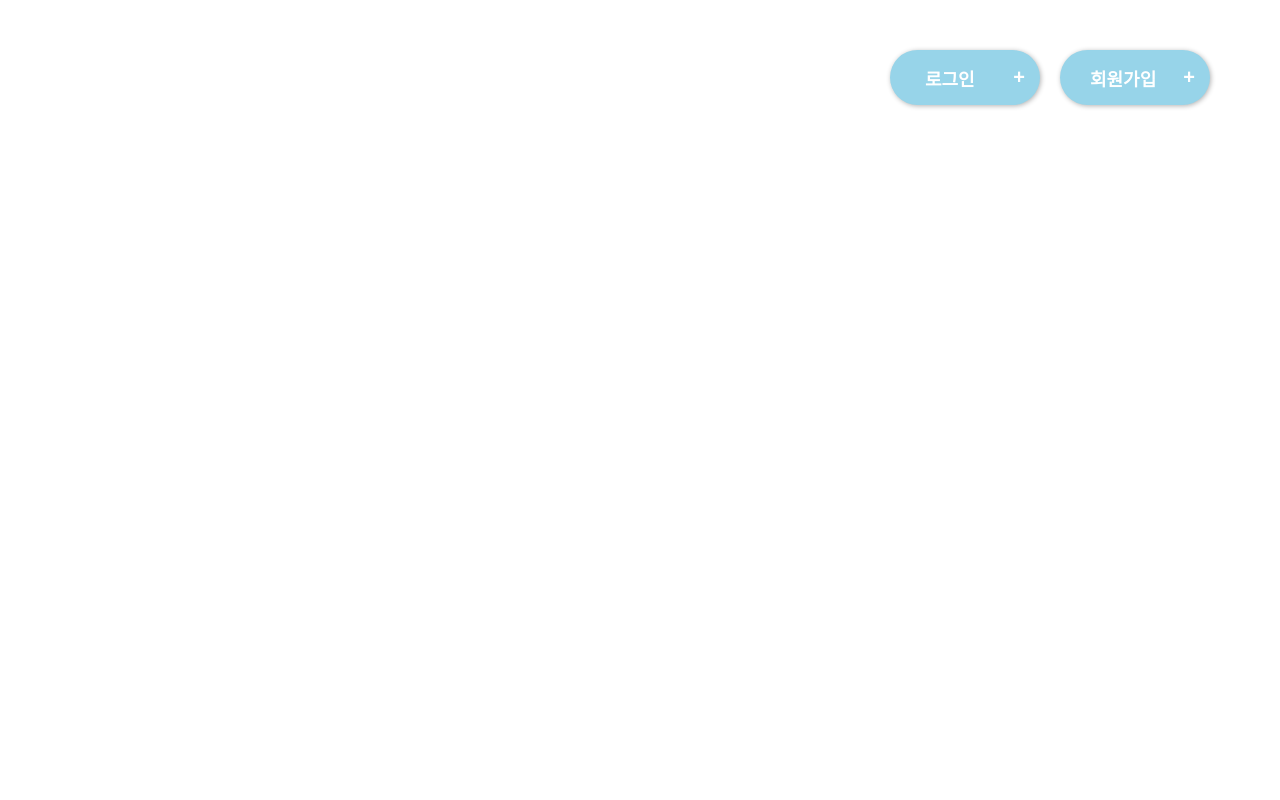
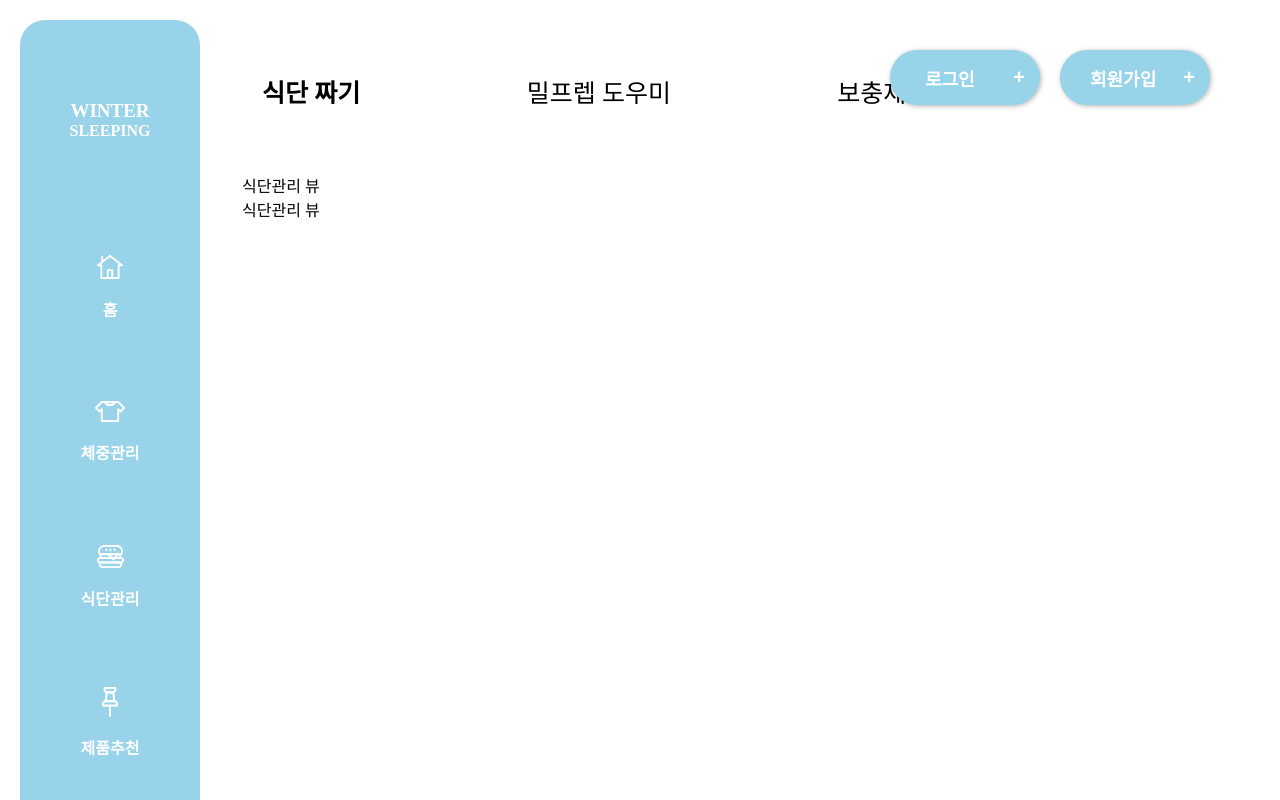
Before and after one commit to lsh4711/SSAFitLife_, a Vue app in the folder FinalProjectVue/vue-project/: page /diet-manage/diet-plan in a window 1280 px wide. Before the commit this address had no page. Shown: the top 800 px of the page. Built offline with nearby package versions, Linux system fonts and the light colour scheme.

Commit message:
라우터 경로 수정

```diff
--- a/FinalProjectVue/vue-project/src/components/main/MainHeaderView.vue
+++ b/FinalProjectVue/vue-project/src/components/main/MainHeaderView.vue
@@ -1,44 +1,54 @@
 <template>
   <div class="header">
-        <div class="weight-mange" v-if="category === 'weightMange'">
-            <RouterLink  class="link" :class="{ select : currentView==='weightMange'}" :to="{name: 'main' ,params: {category:'weightMange',currentView:'weightMange'}}">체중관리</RouterLink>
-            <RouterLink class="link" :class="{ select : currentView==='bodyRecord'}" :to="{name: 'main', params: {category:'weightMange',currentView:'bodyRecord'}}" >체조성 기록</RouterLink>
-            <RouterLink class="link" :class="{ select : currentView==='activityMange'}"  :to="{name: 'main', params: {category:'weightMange',currentView:'activityMange'}}" >활동 관리</RouterLink>
-        </div>
-        <div class="diet-mange" v-if="category === 'dietMange'">
-            <RouterLink class="link" :class="{ select : currentView==='dietPlan'}"  :to="{name: 'main', params: {category:'dietMange',currentView:'dietPlan'}}" >식단 짜기</RouterLink>
-            <RouterLink class="link" :class="{ select : currentView==='millprepAssist'}" :to="{name: 'main', params: {category:'dietMange',currentView:'millprepAssist'}}" >밀프렙 도우미</RouterLink>
-            <RouterLink class="link" :class="{ select : currentView==='supUse'}" :to="{name: 'main', params: {category:'dietMange',currentView:'supUse'}}" >보충제 활용</RouterLink>
-        </div>
-        <div class="product-recommend" v-if="category === 'productRecommend'">
-            <RouterLink class="link" :class="{ select : currentView==='sup'}" :to="{name: 'main' , params: {category:'productRecommend',currentView:'sup'}}" >보충제</RouterLink>
-            <RouterLink class="link" :class="{ select : currentView==='chickenBreast'}"  :to="{name: 'main' , params: {category:'productRecommend',currentView:'chickenBreast'}}" >닭가슴살</RouterLink>
-        </div>
-        <div class="post" v-if="category === 'post'">
-            <RouterLink class="link" :class="{ select : currentView==='post'}"  :to="{name: 'main' , params: {category:'post',currentView:'post'}}" >게시판</RouterLink>
+    <div class="menu">
+      <RouterLink
+          v-for="view in menus[currentMenu]"
+          class="link"
+          :class="{select: currentView === view.path}"
+          :to="view.path"
+      >{{ view.label }}
+      </RouterLink>
     </div>
   </div>
 </template>
 
 <script setup>
-import { ref, watch } from 'vue';
-import { useRoute } from 'vue-router';
+import {ref, watch} from 'vue';
+import {useRoute} from 'vue-router';
 
 const route = useRoute()
-  const category = ref(route.params.category)
-  const currentView = ref(route.params.currentView)
+const currentMenu = ref('');
+const currentView = ref('');
 
-  watch(()=>route.params.category,(newcategory)=>{
-    category.value = newcategory
-  })
-  watch(()=>route.params.currentView,(newcurrentView)=>{
-    currentView.value = newcurrentView
-  })
+watch(() => route.path, (path) => {
+  const [_, menu, view] = path.split('/');
+  currentMenu.value = menu;
+  currentView.value = view;
+}, {immediate: true});
 
+const menus = {
+  'weight-manage': [
+    {label: '체중관리', path: 'weight-manage'},
+    {label: '체조성 기록', path: 'body-record'},
+    {label: '활동관리', path: 'activity-manage'},
+  ],
+  'diet-manage': [
+    {label: '식단 짜기', path: 'diet-plan'},
+    {label: '밀프렙 도우미', path: 'millprep-assist'},
+    {label: '보충제 활용', path: 'sup-use'},
+  ],
+  'product-recommend': [
+    {label: '보충제 추천', path: 'sup'},
+    {label: '닭가슴살 추천', path: 'chicken-breast'},
+  ],
+  'board': [
+    {label: '게시판', path: 'posts'},
+  ],
+};
 </script>
 
 <style scoped>
-    .header{
+.header {
   margin: 30px;
   display: flex;
   justify-content: start;
@@ -46,18 +56,20 @@ import { useRoute } from 'vue-router';
   width: 100%;
   /* background-color: bisque; */
 }
-    .weight-mange,.diet-mange,.product-recommend,.post {
+
+.menu {
   display: flex;
   gap: 13vw;
 }
-    .link{
+
+.link {
   text-decoration: none;
   font-size: 25px;
   font-weight: 100;
   color: black;
 }
-    .select{
+
+.select {
   font-weight: bold;
 }
-
 </style>
--- a/FinalProjectVue/vue-project/src/components/main/MainLeftView.vue
+++ b/FinalProjectVue/vue-project/src/components/main/MainLeftView.vue
@@ -1,47 +1,73 @@
 <template>
   <div class="container">
-        <div class ="winter">WINTER</div>
-        <div class ="sleeping">SLEEPING</div>
+    <div class="winter">WINTER</div>
+    <div class="sleeping">SLEEPING</div>
 
-        <RouterLink class="link" :to="{name: 'front'}">
-            <img src="/homeButton.png" alt="Home" /><br>홈
-        </RouterLink>
-        <RouterLink :class="{ select : category==='weightMange'}" class="link" :to="{name: 'main',params:{category:'weightMange',currentView:'weightMange'}}">
-            <img src="/weightMangeButton.png" alt="WeightMange" /><br>체중관리
-        </RouterLink>
-        <RouterLink :class="{ select : category==='dietMange'}" class="link" :to="{name: 'main', params: {category:'dietMange',currentView:'dietPlan'}}">
-            <img src="/dietMangeButton.png" alt="DietMange" /><br>식단관리
-        </RouterLink>
-        <RouterLink :class="{ select : category==='productRecommend'}" class="link" :to="{name: 'main' , params: {category:'productRecommend',currentView:'sup'}}">
-            <img src="/productRecommendButton.png" alt="ProductRecommend" /><br>제품추천
-        </RouterLink>
-        <RouterLink :class="{ select : category==='post'}"class="link" :to="{name: 'postList' , params: {category:'post',currentView:'post'}}">
-            <img src="/PostButton.png" alt="Post" /><br>게시판
+    <RouterLink
+        v-for="menu in menus"
+        :key="menu.to"
+        :class="{ select: menu.to === `${currentMenu}/${currentView}` }"
+        class="link"
+        :to="menu.to"
+    >
+      <img :src="menu.src" :alt="menu.alt" />
+      <br />
+      {{ menu.label }}
     </RouterLink>
   </div>
 </template>
 
 <script setup>
 
-import { ref, watch } from 'vue';
-import { useRoute } from 'vue-router';
+import {ref, watch} from 'vue';
+import {useRoute} from 'vue-router';
 
 const route = useRoute()
-  const category = ref(route.params.category)
-  const currentView = ref(route.params.currentView)
+const currentMenu = ref('');
+const currentView = ref('');
 
-  watch(()=>route.params.category,(newcategory)=>{
-    category.value = newcategory
-  })
-  watch(()=>route.params.currentView,(newcurrentView)=>{
-    currentView.value = newcurrentView
-  })
+watch(() => route.path, (path) => {
+  const [_, menu, view] = path.split('/');
+  currentMenu.value = menu;
+  currentView.value = view;
+}, {immediate: true});
 
-
+const menus = [
+  {
+    label: '홈',
+    to: '/',
+    src: '/homeButton.png',
+    alt: 'Home',
+  },
+  {
+    label: '체중관리',
+    to: '/weight-manage/weight-manage',
+    src: '/weightMangeButton.png',
+    alt: 'WeightMange',
+  },
+  {
+    label: '식단관리',
+    to: '/diet-manage/diet-plan',
+    src: '/dietMangeButton.png',
+    alt: 'DietMange',
+  },
+  {
+    label: '제품추천',
+    to: '/product-recommend/sup',
+    src: '/productRecommendButton.png',
+    alt: 'ProductRecommend',
+  },
+  {
+    label: '게시판',
+    to: '/board/posts',
+    src: '/PostButton.png',
+    alt: 'Post',
+  },
+];
 </script>
 
 <style scoped>
-    .container{
+.container {
   color: white;
   font-weight: bold;
   display: flex;
@@ -49,13 +75,16 @@ import { useRoute } from 'vue-router';
   align-items: center; /* 자식 요소 수평 중앙 정렬 */
   justify-content: flex-start; /* 자식 요소 위쪽 정렬 */
 }
-    .winter{
+
+.winter {
   font-size: 19px;
   margin-top: 70px;
 }
-    .sleeping{
+
+.sleeping {
   margin-bottom: 75px;
 }
+
 /* .body{
     background-color: black;
     display: flex;
@@ -63,7 +92,7 @@ import { useRoute } from 'vue-router';
     align-items: center;
 } */
 
-    .link{
+.link {
   text-decoration: none;
   color: white;
   /* background-color: black; */
@@ -76,11 +105,13 @@ import { useRoute } from 'vue-router';
   justify-content: center;
   align-items: center;
 }
-    .link:hover{
+
+.link:hover {
   background-color: #b1def0;
   transition: 0.4s;
 }
-    .select{
+
+.select {
   background-color: #b1def0;
 }
 
--- a/FinalProjectVue/vue-project/src/components/mainBody/DietView.vue
+++ b/FinalProjectVue/vue-project/src/components/mainBody/DietView.vue
@@ -1,28 +1,23 @@
 <template>
     <div>
         식단관리 뷰
-      <RouterLink
-          :to="{ name: 'DietTemp', params: { category: 'dietMange', currentView: 'dietPlan' } }">
-        Go to Diet Temp
-      </RouterLink>
-      <RouterView/>
     </div>
+  <RouterView/>
 </template>
 
 <script setup>
 import { ref, watch } from 'vue';
 import { useRoute } from 'vue-router';
 
-  const route = useRoute()
-  const category = ref(route.params.category)
-  const currentView = ref(route.params.currentView)
+const route = useRoute()
+const currentMenu = ref('');
+const currentView = ref('');
 
-  watch(()=>route.params.category,(newcategory)=>{
-    category.value = newcategory
-  })
-  watch(()=>route.params.currentView,(newcurrentView)=>{
-    currentView.value = newcurrentView
-  })
+watch(() => route.path, (path) => {
+  const [_, menu, view] = path.split('/');
+  currentMenu.value = menu;
+  currentView.value = view;
+}, {immediate: true});
 </script>
 
 <style scoped>
--- a/FinalProjectVue/vue-project/src/components/mainBody/PostView.vue
+++ b/FinalProjectVue/vue-project/src/components/mainBody/PostView.vue
@@ -1,7 +1,7 @@
 <template>
     <div class="post">
-          <RouterView/>
     </div>
+  <RouterView/>
 </template>
 
 <script setup>
@@ -11,17 +11,15 @@ import PostList from './post/PostList.vue';
 import PostDetail from './post/PostDetail.vue';
 import PostRegist from './post/PostRegist.vue';
 
-  const route = useRoute()
-  const category = ref(route.params.category)
-  const currentView = ref(route.params.currentView)
+const route = useRoute()
+const currentMenu = ref('');
+const currentView = ref('');
 
-  watch(()=>route.params.category,(newcategory)=>{
-    category.value = newcategory
-  })
-  watch(()=>route.params.currentView,(newcurrentView)=>{
-    currentView.value = newcurrentView
-  })
-
+watch(() => route.path, (path) => {
+  const [_, menu, view] = path.split('/');
+  currentMenu.value = menu;
+  currentView.value = view;
+}, {immediate: true});
 </script>
 
 <style scoped>
--- a/FinalProjectVue/vue-project/src/components/mainBody/ProductView.vue
+++ b/FinalProjectVue/vue-project/src/components/mainBody/ProductView.vue
@@ -2,22 +2,22 @@
     <div>
         제품추천 뷰
     </div>
+  <RouterView/>
 </template>
 
 <script setup>
 import { ref, watch } from 'vue';
 import { useRoute } from 'vue-router';
 
-  const route = useRoute()
-  const category = ref(route.params.category)
-  const currentView = ref(route.params.currentView)
+const route = useRoute()
+const currentMenu = ref('');
+const currentView = ref('');
 
-  watch(()=>route.params.category,(newcategory)=>{
-    category.value = newcategory
-  })
-  watch(()=>route.params.currentView,(newcurrentView)=>{
-    currentView.value = newcurrentView
-  })
+watch(() => route.path, (path) => {
+  const [_, menu, view] = path.split('/');
+  currentMenu.value = menu;
+  currentView.value = view;
+}, {immediate: true});
 </script>
 
 <style scoped>
--- a/FinalProjectVue/vue-project/src/components/mainBody/WeightView.vue
+++ b/FinalProjectVue/vue-project/src/components/mainBody/WeightView.vue
@@ -2,22 +2,22 @@
     <div>
         체중관리 뷰
     </div>
+  <RouterView/>
 </template>
 
 <script setup>
-import { ref, watch } from 'vue';
-import { useRoute } from 'vue-router';
+import {ref, watch} from "vue";
+import {useRoute} from "vue-router";
 
-  const route = useRoute()
-  const category = ref(route.params.category)
-  const currentView = ref(route.params.currentView)
+const route = useRoute()
+const currentMenu = ref('');
+const currentView = ref('');
 
-  watch(()=>route.params.category,(newcategory)=>{
-    category.value = newcategory
-  })
-  watch(()=>route.params.currentView,(newcurrentView)=>{
-    currentView.value = newcurrentView
-  })
+watch(() => route.path, (path) => {
+  const [_, menu, view] = path.split('/');
+  currentMenu.value = menu;
+  currentView.value = view;
+}, {immediate: true});
 </script>
 
 <style scoped>
--- a/FinalProjectVue/vue-project/src/views/FrontView.vue
+++ b/FinalProjectVue/vue-project/src/views/FrontView.vue
@@ -1,85 +1,77 @@
 <template>
   <div>
     <nav class="container">
-      <div class="category1">
+      <div v-for="menu in menus" class="menu">
+
         <h2 class="wintersleeping">WINTER SLEEPING</h2>
-        <h1 class="title">체중관리</h1>
-        <div class="content1">
-          <div class="content">
-            <RouterLink :to="{name: 'main' ,params: {category:'weightMange',currentView:'main'}}" class="link">체중 관리</RouterLink> <a class="arrow">></a>
-          </div>
-          <div class="content">
-            <RouterLink :to="{name: 'main', params: {category:'weightMange',currentView:'bodyRecord'}}" class="link">체조성 기록</RouterLink> <a class="arrow">></a>
-          </div>
-          <div class="content">
-            <RouterLink :to="{name: 'main', params: {category:'weightMange',currentView:'activityMange'}}" class="link">활동관리</RouterLink> <a class="arrow">></a>
+        <h1 class="title">{{ menu.label }}</h1>
+
+        <div class="views">
+          <div v-for="view in menu.views" class="view">
+            <RouterLink :to="`/${menu.basePath}/${view.view}`" class="link">{{ view.label }}</RouterLink>
+            <a class="arrow">></a>
           </div>
         </div>
-      </div>
-      <div class="category2">
-        <h1 class="title">식단 관리</h1>
-        <div class="content1">
-          <div class="content">
-            <RouterLink :to="{name: 'main', params: {category:'dietMange',currentView:'dietPlan'}}" class="link">식단 짜기</RouterLink> <a class="arrow">></a>
-          </div>
-          <div class="content">
-            <RouterLink :to="{name: 'main', params: {category:'dietMange',currentView:'millprepAssist'}}" class="link">밀프렙 도우미</RouterLink> <a class="arrow">></a>
-          </div>
-          <div class="content">
-            <RouterLink :to="{name: 'main', params: {category:'dietMange',currentView:'supUse'}}" class="link">보충제 활용</RouterLink> <a class="arrow">></a>
-          </div>
-        </div>
-      </div>
-      <div class="category3">
-        <h1 class="title">제품추천</h1>
-        <div class="content1">
-          <div class="content">
-            <RouterLink :to="{name: 'main' , params: {category:'productRecommend',currentView:'sup'}}" class="link">보충제</RouterLink> <a class="arrow">></a>
-          </div>
-          <div class="content">
-            <RouterLink :to="{name: 'main' , params: {category:'productRecommend',currentView:'chickenBreast'}}" class="link">닭가슴살</RouterLink> <a class="arrow">></a>
-          </div>
-        </div>
-      </div>
-      <div class="category4">
-        <h1 class="title">게시판</h1>
-        <div class="content1">
-          <div class="content">
-            <RouterLink :to="{name: 'postList' , params: {category:'post',currentView:'post'}}" class="link">게시판</RouterLink> <a class="arrow">></a>
-          </div>
-        </div>
+
       </div>
     </nav>
-
-
   </div>
-
-  <router-view></router-view>
 </template>
 
 <script setup>
-
-
+const menus = [
+  {
+    label: '체중 관리',
+    basePath: 'weight-manage',
+    views: [
+      {label: '체중 관리', view: 'weight-manage'},
+      {label: '체조성 기록', view: 'body-record'},
+      {label: '활동 관리', view: 'activity-manage'}
+    ]
+  },
+  {
+    label: '식단 관리',
+    basePath: 'diet-manage',
+    views: [
+      {label: '식단 짜기', view: 'diet-plan'},
+      {label: '밀프렙 도우미', view: 'millprep-assist'},
+      {label: '보충제 활용', view: 'sup-use'}
+    ]
+  },
+  {
+    label: '제품 추천',
+    basePath: 'product-recommend',
+    views: [
+      {label: '보충제 추천', view: 'sup'},
+      {label: '가슴살 추천', view: 'chicken-breast'},
+    ]
+  },
+  {
+    label: '게시판',
+    basePath: 'board',
+    views: [
+      {label: '게시판 이동', view: 'posts'},
+    ]
+  },
+]
 </script>
 
 <style scoped>
-
-
-
-
-.wintersleeping{
+.wintersleeping {
   margin-top: 25px;
   font-size: 28px;
   color: #97d4e9;
   margin-left: 25px;
 }
-  .title{
+
+.title {
   position: absolute;
   margin-left: 25px;
   font-size: 28px;
   top: 100px;
 }
-  .content1{
+
+.views {
   /* background-color: #05202b; */
 
   width: 100%;
@@ -87,45 +79,54 @@
   top: 200px;
 
 }
-  .content{
+
+.view {
   margin-top: 20px;
 
 }
-  .link{
+
+.link {
   margin-left: 25px;
   font-size: 25px;
   text-decoration: none; /* 링크 밑줄 없애기 */
   color: gray; /* 색상 설정 */
 }
-  .arrow{
+
+.arrow {
   color: gray;
   font-size: 23px;
   position: absolute;
   font-weight: bold;
   right: 25px;
 }
-  .container :hover{
+
+.container :hover {
   color: white;
   background-color: #a6daec;
   transition: 0.2s;
 }
-  .container :hover.wintersleeping{
+
+.container :hover.wintersleeping {
   color: white;
   transition: 0.2s;
 }
-  .container :hover .link{
+
+.container :hover .link {
   color: white;
   transition: 0.2s;
   font-weight: bold;
 }
-  .container :hover .arrow{
+
+.container :hover .arrow {
   color: white;
   transition: 0.2s;
 }
-  .container :hover .wintersleeping{
+
+.container :hover .wintersleeping {
   color: white;
   transition: 0.2s;
 }
+
 .content1:hover {
   color: white;
   cursor: pointer;
@@ -142,7 +143,8 @@
   border-radius: 30px;
   position: relative;
 }
-  .category1,.category2,.category3,.category4 {
+
+.menu {
   /* margin-left: 20px; */
   background-color: #e5f2fb;
   height: 100vh;
@@ -153,7 +155,7 @@
   position: relative;
 }
 
-  .container{
+.container {
   position: relative;
   /* background-color: #05202b; */
   display: flex;
@@ -163,5 +165,4 @@
   height: 100vh;
   /* width: 100vh; */
 }
-
 </style>
```
Also changed, not shown: FinalProjectVue/vue-project/src/components/main/MainBodyView.vue (deleted, +0 -42 lines), FinalProjectVue/vue-project/src/router/index.js (+34 -56 lines), FinalProjectVue/vue-project/src/views/MainView.vue (+12 -11 lines). Lines whose indentation alone changed are shown as unchanged.
